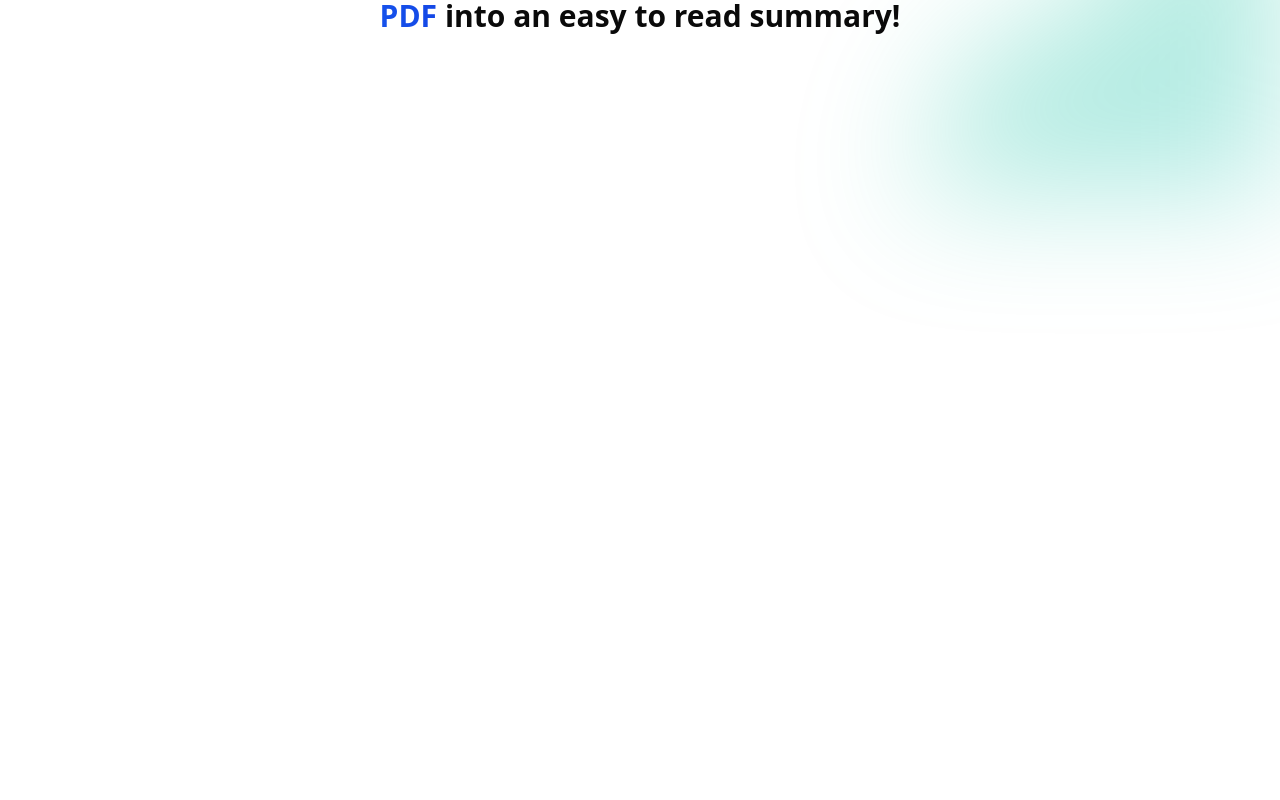
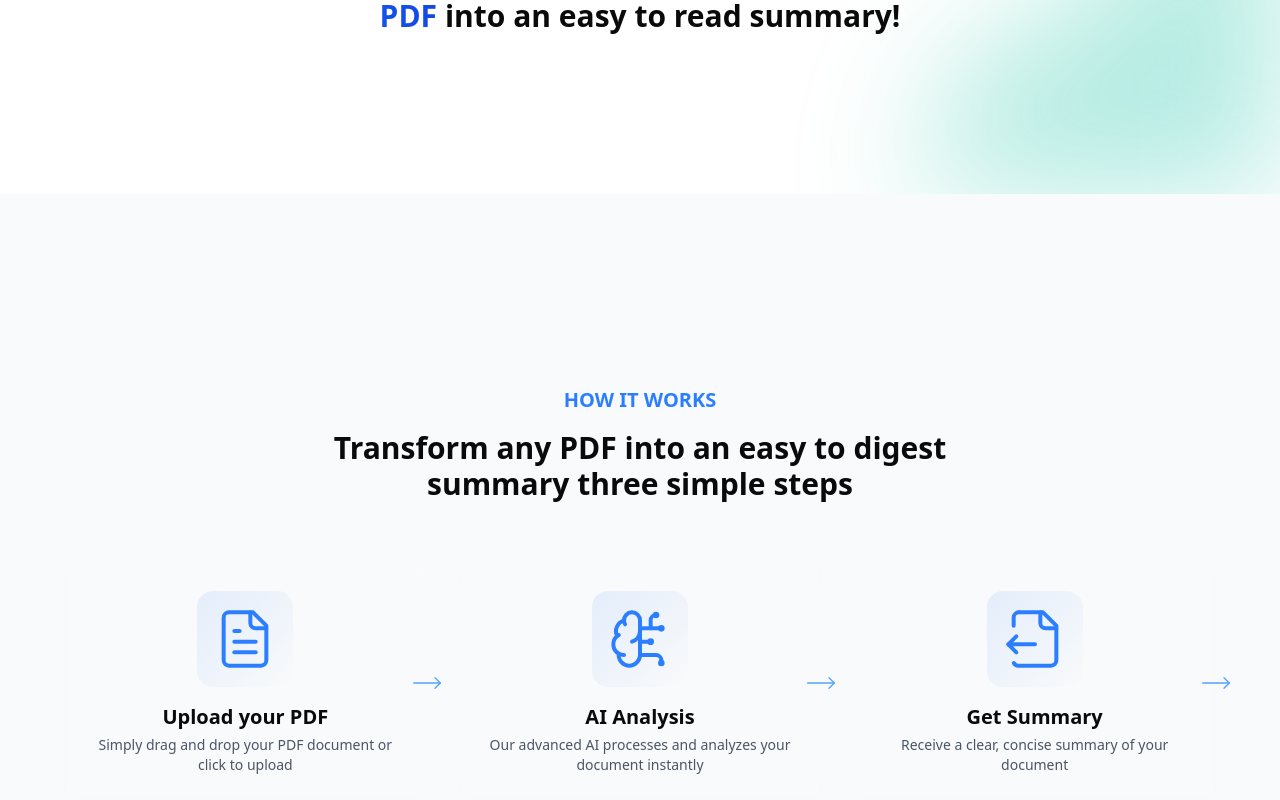
Before and after one commit to tonmoy-sutradhar/SummarizeIQ, a Next.js app: page / in a window 1280 px wide. Shown: the part 797-1597 px from the top of the page. Before the commit the page ends 991 px from the top, so only its background shows below. Built offline with nearby package versions, Linux system fonts and the light colour scheme.

Commit message:
How_it_works seciton done.

```diff
--- a/app/page.tsx
+++ b/app/page.tsx
@@ -1,6 +1,7 @@
 import BgGradient from "@/components/common/BgGradient";
 import DemoSection from "@/components/home/DemoSection";
 import HeroSection from "@/components/home/HeroSection";
+import HowItWorkSection from "@/components/home/HowItWorkSection";
 
 export default function Home() {
   return (
@@ -9,8 +10,8 @@ export default function Home() {
       <div className="flex flex-col">
         <HeroSection></HeroSection>
         <DemoSection></DemoSection>
+        <HowItWorkSection></HowItWorkSection>
       </div>
-      {/* <HowItWorksSection></HowItWorksSection> */}
       {/* <PricingSection></PricingSection> */}
       {/* <CTASection></CTASection> */}
     </div>
--- /dev/null
+++ b/components/home/HowItWorkSection.tsx
@@ -0,0 +1,88 @@
+import { BrainCircuit, FileOutput, FileText, MoveRight } from "lucide-react";
+import { ReactNode } from "react";
+
+type step = {
+  icon: ReactNode;
+  label: string;
+  description: string;
+};
+
+const steps: step[] = [
+  {
+    icon: <FileText size={64} strokeWidth={1.5}></FileText>,
+    label: "Upload your PDF",
+    description: "Simply drag and drop your PDF document or click to upload",
+  },
+  {
+    icon: <BrainCircuit size={64} strokeWidth={1.5}></BrainCircuit>,
+    label: "AI Analysis",
+    description:
+      "Our advanced AI processes and analyzes your document instantly",
+  },
+  {
+    icon: <FileOutput size={64} strokeWidth={1.5}></FileOutput>,
+    label: "Get Summary",
+    description: "Receive a clear, concise summary of your document",
+  },
+];
+
+export default function HowItWorkSection() {
+  return (
+    <section className="relative overflow-hidden bg-gray-50">
+      {/* How it work section */}
+      <div className="py-12 lg:py-24 max-w-5xl mx-auto px-4 sm:px-6 lg:px-8 "></div>
+      <div
+        aria-hidden="true"
+        className="pointer-events-none absolute inset-0 -z-10 transform-gpu overflow-hidden blur-3xl"
+      >
+        <div
+          className="relative left-[calc(50%+3rem)] aspect-1155/678 w-[36.125rem] -translate-x-1/2 bg-gradient-to-br from-emerald-500 via-teal-500 to-cyan-500 opacity-30 sm:left-[calc(50%+36rem)] sm:w-[72.1875rem]"
+          style={{
+            clipPath:
+              "polygon(74.1% 44.1%, 100% 61.6%, 97.5% 96.9%, 85.5% 100%, 80.7% 72.5%, 52.3% 62.5%, 51.8% 100%, 31.6% 97.1%, 26.9% 71.6%, 18.4% 64.3%, 0% 100%, 0% 61.6%, 22.1% 53.3%, 29.4% 28.1%, 42.7% 18.9%, 41.1% 6.3%, 56.1% 0%, 58.1% 18.4%, 74.1% 44.1%)",
+          }}
+        />
+      </div>
+
+      <div className="text-center mb-16 px-5">
+        <h2 className="font-bold text-sm lg:text-xl uppercase mb-4 text-blue-500">
+          How it works
+        </h2>
+        <h3 className="font-bold text-xl lg:text-3xl max-w-2xl mx-auto">
+          Transform any PDF into an easy to digest summary three simple steps
+        </h3>
+      </div>
+
+      <div className="grid grid-cols-1 md:grid-cols-3 gap-8 max-w-6xl mx-auto relative">
+        {steps.map((step, idx) => (
+          <div className="relative flex items-stretch">
+            <StepItem key={idx} {...step}></StepItem>
+            <div className="hidden md:block absolute top-1/2 -right-4 transform -translate-y-1/2 z-10">
+              <MoveRight
+                size={32}
+                strokeWidth={1}
+                className="text-blue-400"
+              ></MoveRight>
+            </div>
+          </div>
+        ))}
+      </div>
+    </section>
+  );
+}
+
+function StepItem({ icon, label, description }: step) {
+  return (
+    <div className="relative p-6 rounded-2xl bg-white/5 backdrop-blur-xs border border-white/10 hover:border-blue-500/5 transition-colors group w-full">
+      <div className="flex flex-col gap-4 h-full">
+        <div className="flex items-center justify-center h-24 w-24 mx-auto rounded-2xl bg-linear-to-br from-blue-500/10 to-transparent group-hover:from-blue-500/20 transition-colors">
+          <div className="text-blue-500">{icon}</div>
+        </div>
+        <div className="flex flex-col flex-1 gap-1 justify-between">
+          <h4 className="text-center font-bold text-xl">{label}</h4>
+          <p className="text-center text-gray-600 text-sm">{description}</p>
+        </div>
+      </div>
+    </div>
+  );
+}
```
